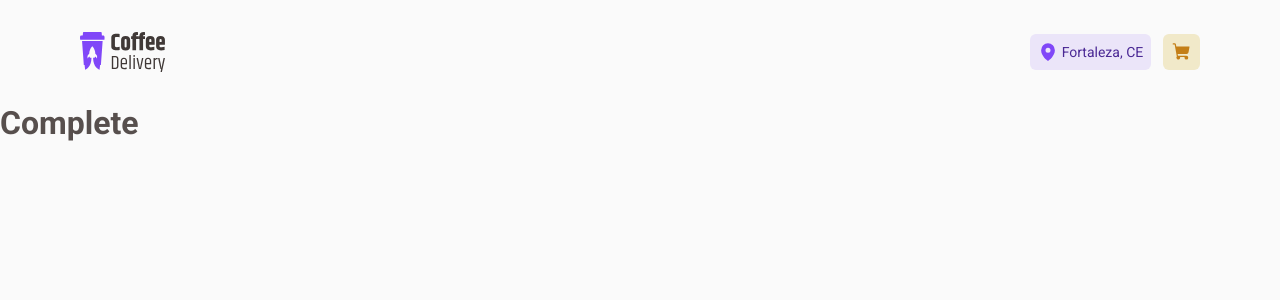
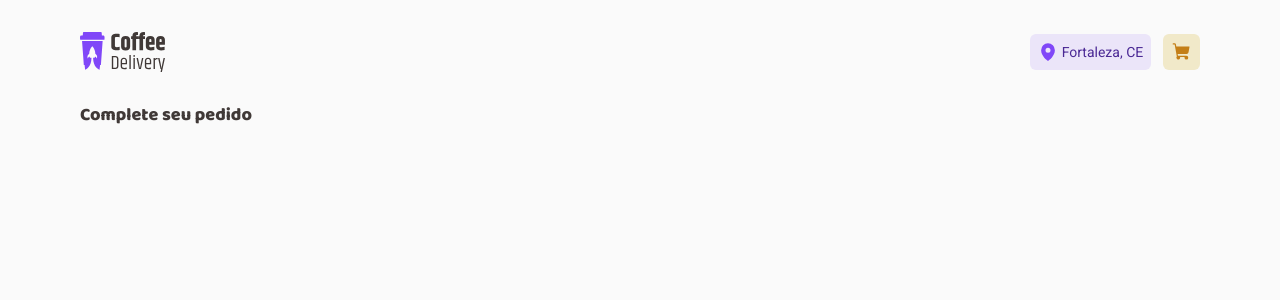
Before and after one commit to alex-candido/ignite-2022-desafio-02-coffee-delivery, a React (Create React App) app: page /completeOrder in a window 1280 px wide. Shown: the top 300 px of the page. Built offline with nearby package versions, Linux system fonts and the light colour scheme.

Commit message:
estrutura inicial CompleteOrder

```diff
--- /dev/null
+++ b/src/pages/CompleteOrder/components/CompleteOrderForm/index.tsx
@@ -0,0 +1,15 @@
+import React from 'react';
+import { TitleText } from '../../../../components/Typography';
+import { CompleteOrderFormContainer } from './styles';
+
+const CompleteOrderForm: React.FC = () => {
+  return (
+    <CompleteOrderFormContainer>
+      <TitleText size="xs" color="subtitle">
+        Complete seu pedido
+      </TitleText>
+    </CompleteOrderFormContainer>
+  );
+};
+
+export default CompleteOrderForm;
--- /dev/null
+++ b/src/pages/CompleteOrder/components/CompleteOrderForm/styles.ts
@@ -0,0 +1,8 @@
+import styled from 'styled-components';
+
+export const CompleteOrderFormContainer = styled.div`
+  display: flex;
+  flex-direction: column;
+  gap: 0.75rem;
+  width: 40rem;
+`;
--- a/src/pages/CompleteOrder/index.tsx
+++ b/src/pages/CompleteOrder/index.tsx
@@ -1,7 +1,13 @@
 import React from 'react';
+import CompleteOrderForm from './components/CompleteOrderForm';
+import { CompleteOrderContainer } from './styles';
 
 const CompleteOrderPage: React.FC = () => {
-  return <h1>Complete</h1>;
+  return (
+    <CompleteOrderContainer className="container">
+      <CompleteOrderForm />
+    </CompleteOrderContainer>
+  );
 };
 
 export default CompleteOrderPage;
--- /dev/null
+++ b/src/pages/CompleteOrder/styles.ts
@@ -0,0 +1,3 @@
+import styled from 'styled-components';
+
+export const CompleteOrderContainer = styled.form``;
```
